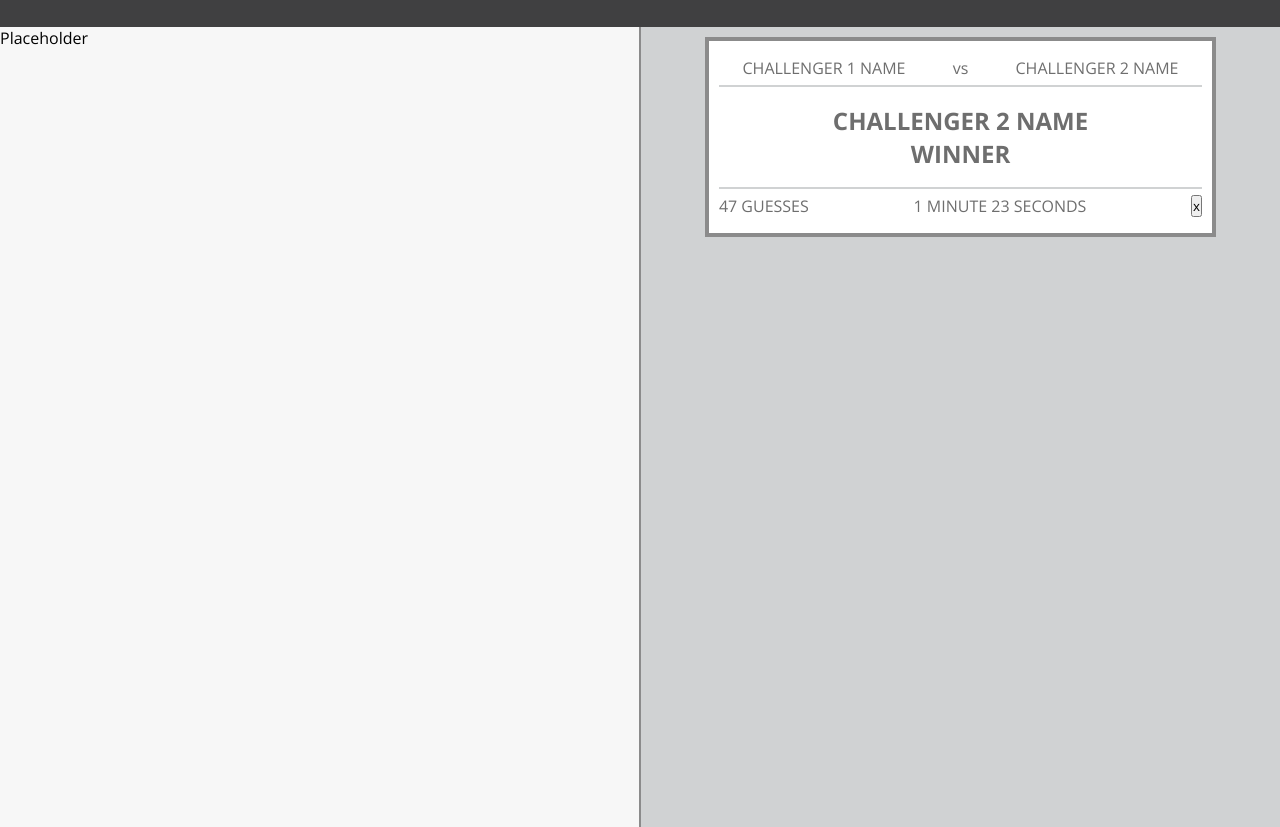
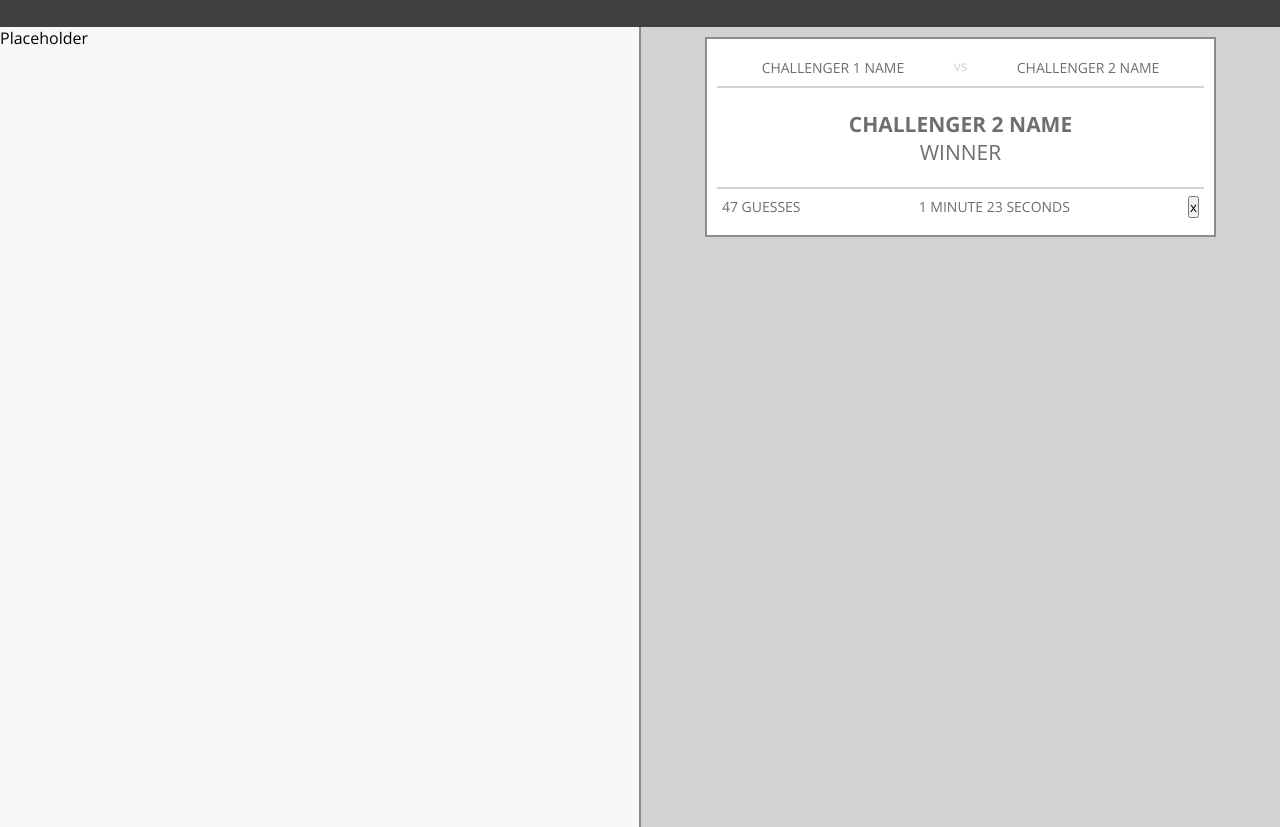
Before and after one commit to jonthanny/number_guesser, a plain HTML site: page index.html in a window 1280 px wide. Shown: the part 93-920 px from the top of the page. Drawn offline with nearby package versions, Linux system fonts and the light colour scheme.

Commit message:
Add formatting to top and bottom of card

```diff
--- a/styles.css
+++ b/styles.css
@@ -57,8 +57,10 @@ section {
   height: 200px;
   padding: 10px;
   background-color: white;
-  border:solid 4px #8b8b8b;
+  border:solid 2px #8b8b8b;
   color:#6e6e6e;
+  font-weight:300;
+  font-size: 14px;
 }
 
 .card .verses-container{
@@ -68,6 +70,7 @@ section {
   justify-content: space-around;
   flex-grow:1;
   width:100%;
+  padding:0 20px;
   border-bottom: 2px solid #d0d2d3;
 }
 
@@ -75,6 +78,7 @@ section {
   display: flex;
   align-items: center;
   justify-content: space-between;
+  padding:0 5px;
   flex-grow:1;
   width:100%;
   border-top:2px solid #d0d2d3;
@@ -86,5 +90,23 @@ section {
   flex-grow:3;
   align-items: center;
 }
-.card p{
+
+.card .challenger{
+  font-weight: 700;
+  font-size: 14px;
 }
+
+.card .vs{
+  display:flex;
+  padding-bottom:4px;
+  align-self:center;
+  font-size:14px;
+  color:#d0d2d3;
+}
+
+.card h2{
+  font-weight: 300;
+}
+.card .bold{
+  font-weight:700;
+}
```
